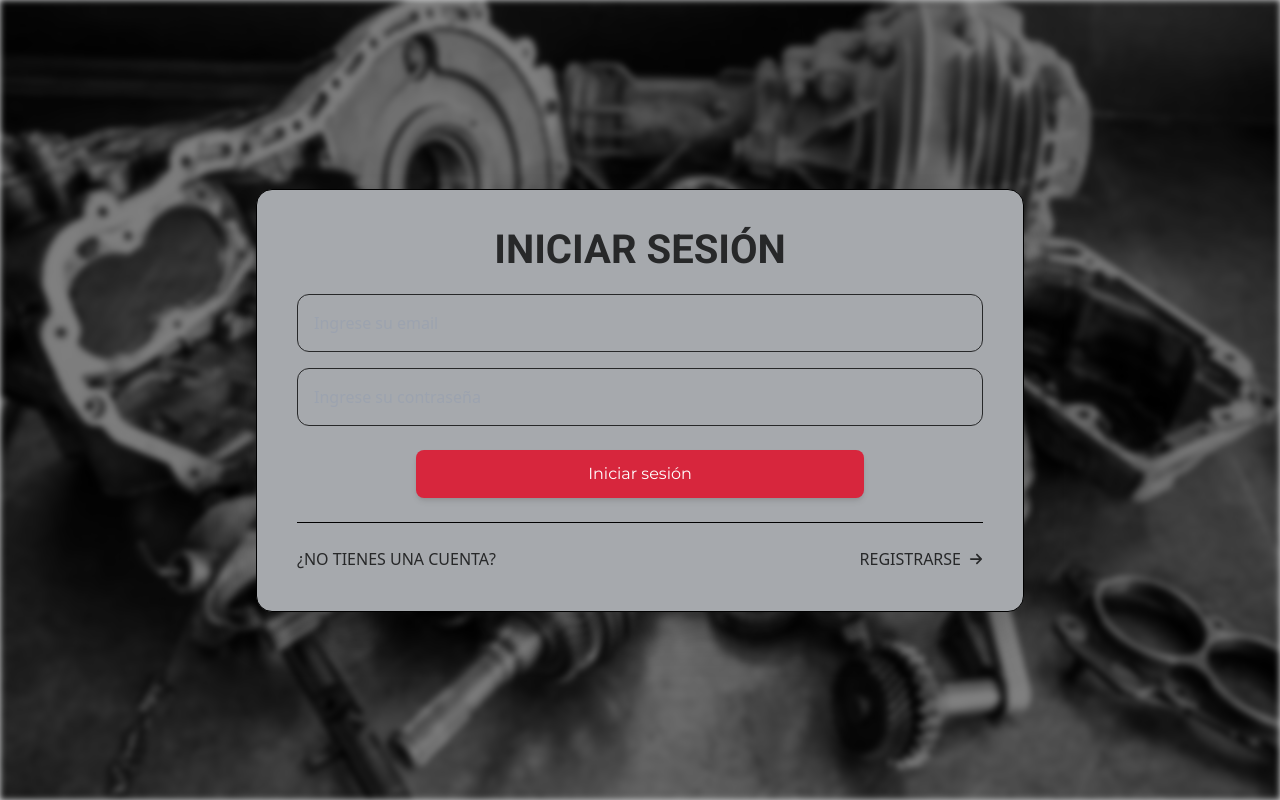
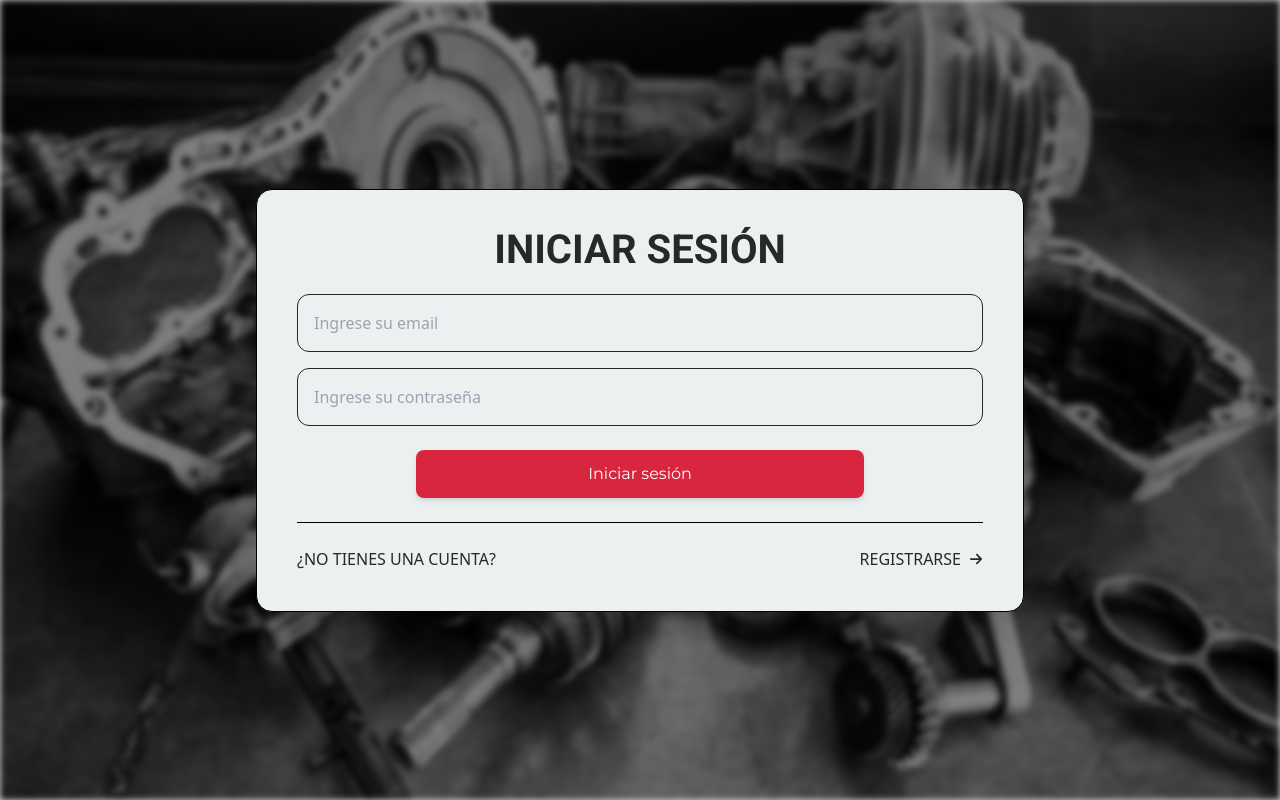
Before and after one commit to Nano1104/general-parts, a React (Vite) app in the folder client/: page /authPage in a window 1280 px wide. Built offline with nearby package versions, Linux system fonts and the light colour scheme; no server answers.

Commit message:
[FIX]: Auth form component bg-color changed

```diff
--- a/client/src/pages/AuthPage/AuthPage.jsx
+++ b/client/src/pages/AuthPage/AuthPage.jsx
@@ -69,7 +69,7 @@ export const AuthPage = () => {
                     id="form"
                     onSubmit={onSubmit}
                     className="w-full max-w-md sm:max-w-lg lg:max-w-2xl xl:max-w-3xl
-                             bg-gray rounded-2xl shadow-xl lg:shadow-2xl
+                             bg-cWhite rounded-2xl shadow-xl lg:shadow-2xl
                              p-6 sm:p-8 lg:p-10 space-y-6
                              border border-gray-200 lg:border-gray-300"
                 >
```
